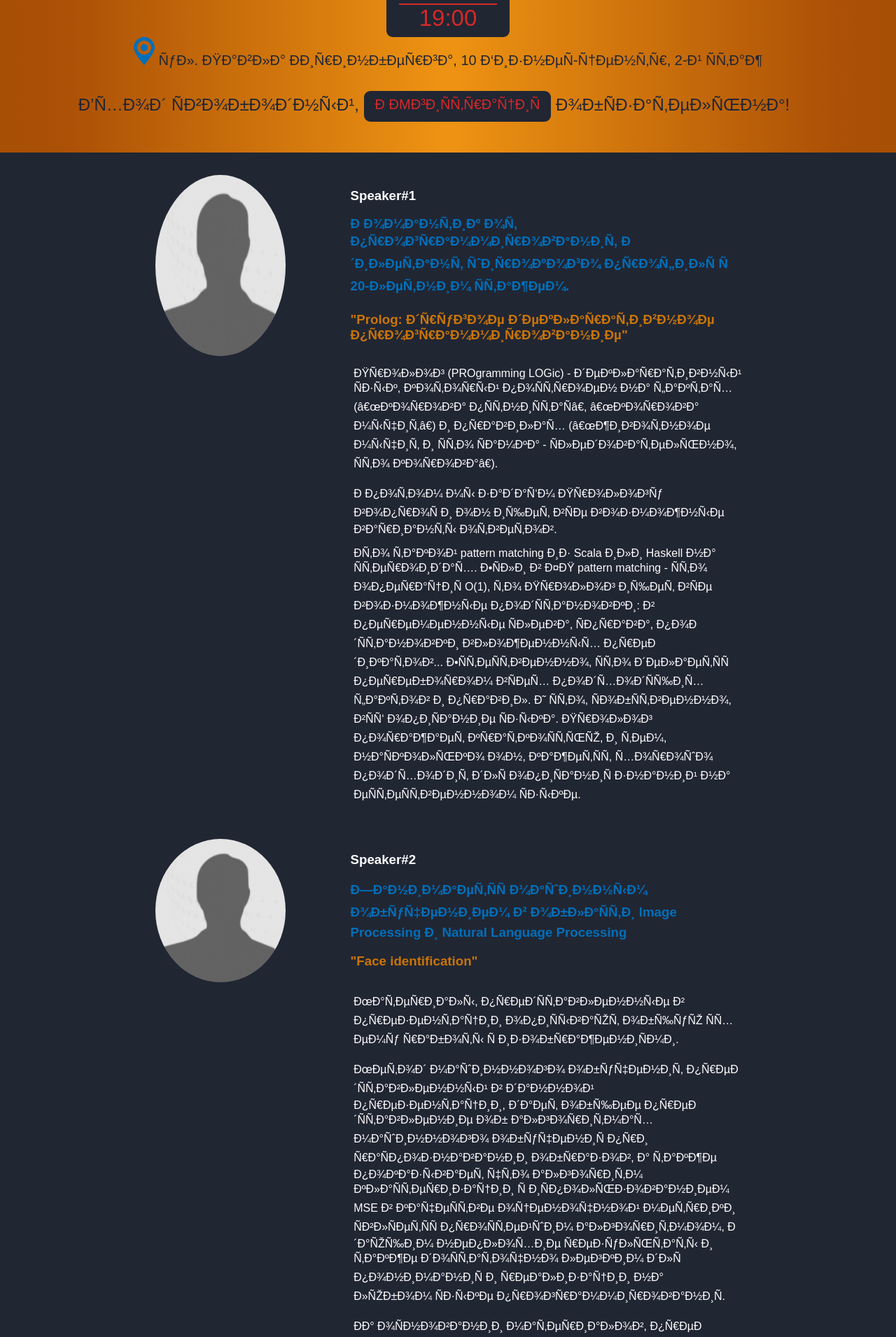
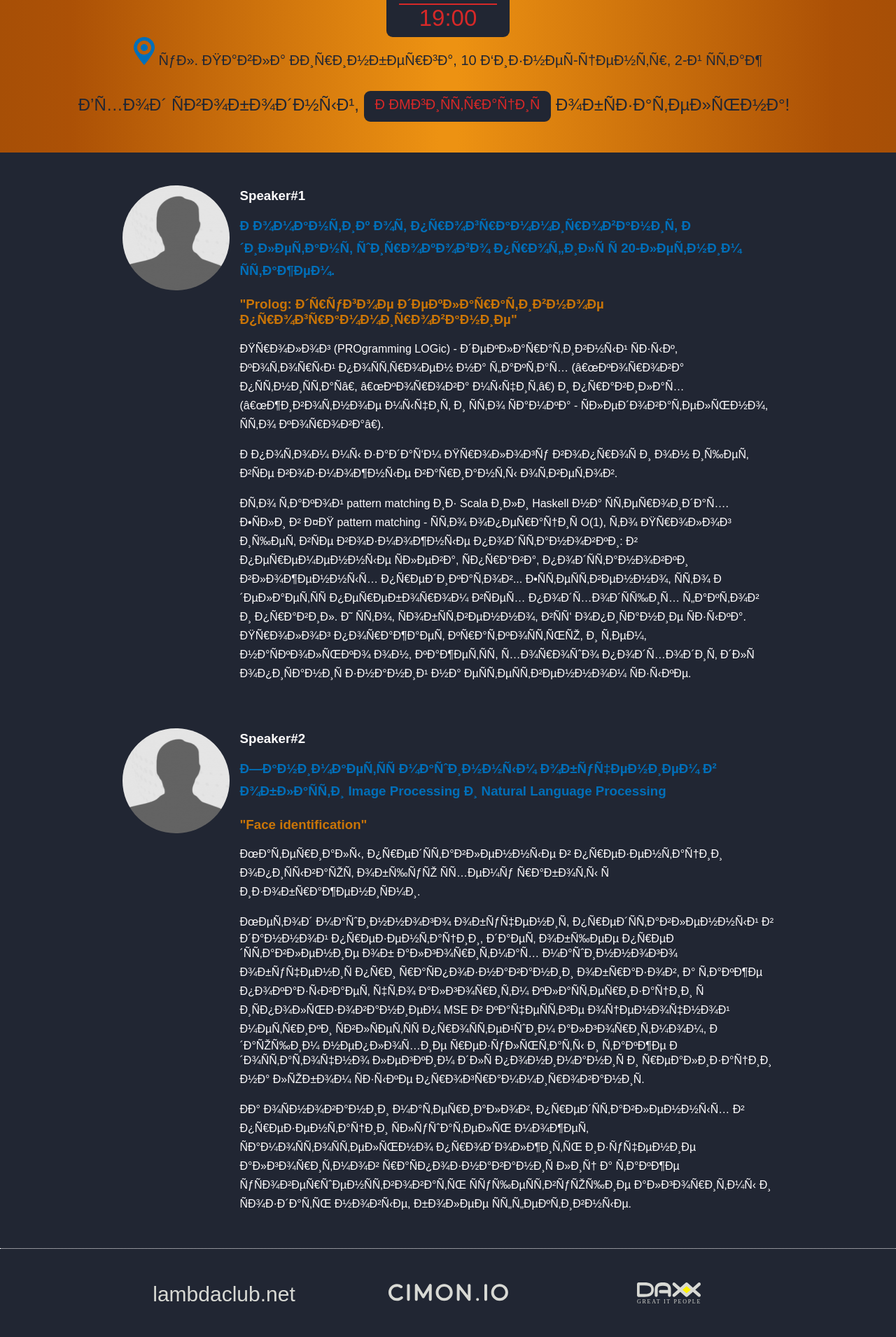
Before and after one commit to lambdaclub/homepage-old, a Jekyll site: the page built from 6/index.html, in a window 1280 px wide. Shown: the part 592-2503 px from the top of the page at 70% size. Built offline with Jekyll 4.4.1, drawn with Linux system fonts in a browser that asks for light colours.

Commit message:
Safari fix

```diff
--- a/6/index.html
+++ b/6/index.html
@@ -31,11 +31,11 @@
       </h3>
       <h3 class="topic">"Prolog: другое декларативное программирование"
       </h3>
-    </div>
-    <div class="description-block">
+       <div class="description-block">
       <p> Пролог (PROgramming LOGic) - декларативный язык, который построен на фактах (“корова пятнистая”, “корова мычит”) и правилах (“животное мычит и это самка - следовательно, это корова”). </p>
       <p> А потом мы задаём Прологу вопрос и он ищет все возможные варианты ответов. </p>
       <p> Это такой pattern matching из Scala или Haskell на стероидах. Если в ФП pattern matching - это операция O(1), то Пролог ищет все возможные подстановки: в переменные слева, справа, подстановки вложенных предикатов... Естественно, это делается перебором всех подходящих фактов и правил. И это, собственно, всё описание языка. Пролог поражает краткостью, и тем, насколько он, кажется, хорошо подходит для описания знаний на естественном языке. </p>
+    </div>
     </div>
   </div>
   <div class="reports-inner">
@@ -46,11 +46,11 @@
       </h3>
       <h3 class="topic">"Face identification"
       </h3>
-    </div>
-    <div class="description-block">
+      <div class="reports-block-description">
       <p> Материалы, представленные в презентации описывают общую схему работы с изображениями. </p>
       <p> Метод машинного обучения, представленный в данной презентации, дает общее представление об алгоритмах машинного обучения при распознавании образов, а также показывает что алгоритм кластеризации с использованием MSE в качестве оценочной метрики является простейшим алгоритмом, дающим неплохие результаты и также достаточно легким для понимания и реализации на любом языке программирования. </p>
       <p> На основании материалов, представленных в презентации слушатель может самостоятельно продолжить изучение алгоритмов распознавания лиц а также усовершенствовать существующие алгоритмы и создать новые, более эффективные. </p>
+    </div>
     </div>
   </div>
 </div>
@@ -66,7 +66,7 @@
       </a>
     </div>
     <div class="pull-right">
-      <a class="softserve" href="http://dataart.ua/"> <img src="/images/dataart.svg">
+      <a class="daxx" href="http://dataart.ua/"> <img src="/images/daxx.svg">
       </a>
     </div>
   </div>
--- a/css/6.scss
+++ b/css/6.scss
@@ -84,37 +84,45 @@
     margin: 2rem auto;
     max-width: 960px;
     display: -webkit-flex;
+    display: -webkit-box;
     display: -moz-flex;
     display: -ms-flex;
     display: -o-flex;
     display: flex;
+    -webkit-flex-flow: row wrap;
     flex-flow: row wrap;
-    justify-content: space-around;
+    justify-content: flex-start;
+    @media (max-width: 568px) {
+      -webkit-box-orient: vertical;
+      -webkit-flex-flow: column wrap;
+      flex-flow: column wrap;
     }
     img {
+      display: block;
       border-radius: 50%;
-    width: 20%;
-    height: auto;
-    @media (max-width: 768px) {
-
+      width: 150px;
+      height: 150px;
+      -webkit-flex: 1;
+      -webkit-box-flex: 1;
+      -moz-flex: 1;
+      -moz-box-flex: 1;
+      -ms-flex: 1;
+      flex: 1;
+      margin-right: 15px;
+      margin-top: 15px;
+      @media (max-width: 768px) {}
+      @media (max-width: 568px) {
+        margin: auto;
       }
-    @media (max-width: 568px) {
-      width: 50%;
-    }
-  }
-  .description-block {
-    width: 100%;
-    vertical-align: middle;
-    @media (max-width: 768px) {
-      font-size: 1em;
-    }
-    @media screen and (min-width: 768px) {
-      width: 60%;
-      margin-left: 31%;
     }
   }
   &-block {
-    width: 60%;
+  -webkit-flex: 5;
+  -webkit-box-flex: 5;
+  -moz-flex: 5;
+  -moz-box-flex: 5;
+  -ms-flex: 5;
+  flex: 5;
   @media (max-width: 568px) {
     width: 100%;
   }
@@ -131,6 +139,12 @@
   }
   h3.speaker-description {
     color: $blue;
+  }
+  &-description {
+    width: 100%;
+    @media (max-width: 768px) {
+      font-size: 1em;
+    }
   }
 }
 }
@@ -157,20 +171,26 @@
     }
     @media screen and (max-width: 568px) {
       font-size: 12px;
+      display: -webkit-box;
       display: inline-flex;
-      flex-direction: column;
+      display: -webkit-inline-flex;
+      display: -ms-inline-flexbox;
+      -webkit-box-orient: vertical;
+      webkit-flex-flow: column wrap;
+      flex-flow: column wrap;
       & a {
-        margin: 0.5rem 0;
+        margin: 0.5rem;
       }
     }
     a {
-      display: inline-flex;
+      display: inline-block;
       color: #D62828;
       background-color: $body-color;
       text-transform: uppercase;
       padding: 0.3rem 1rem;
       font-size: 20px;
       border-radius: 9px;
+      text-align: center;
       &:hover {
         -webkit-box-shadow: inset 0px 0px 7px 0px rgba(1,111,185,1);
         -moz-box-shadow: inset 0px 0px 7px 0px rgba(1,111,185,1);
@@ -260,24 +280,41 @@
   width: 100%;
   max-width: 960px;
   display: -webkit-flex;
+  display: -webkit-box;
   display: -moz-flex;
   display: -ms-flex;
   display: -o-flex;
   display: flex;
   justify-content: space-around;
+  flex-direction: row;
   padding: 2rem 0;
   margin: 0 auto;
-  @media (max-width: 568px) {
-    flex-direction: column;
+  @media (max-width: 700px) {
+    -webkit-box-orient: vertical;
+    webkit-flex-flow: column wrap;
+    flex-flow: column wrap;
     align-items: center;
     padding: 2rem 0;
   }
     li {
       list-style-type: none;
+      -webkit-flex:1;
+      -webkit-box-flex:1;
+      -moz-flex:1;
+      -moz-box-flex:1;
+      -ms-flex:1;
+      flex: 1;
+      min-height: 30px;
+      text-align: center;
+      @media (min-width: 568px) {
+        margin: auto;
+        width: auto;
+       }
       @media (max-width: 768px) {
         padding: 1rem 0 0 0;
       }
       a {
+        display: block;
         color: $body-color;
         text-decoration: none;
         font-size: 20px;
@@ -296,7 +333,9 @@
   max-width: 960px;
   margin: 0 auto;
   padding: 3rem 0;
+  text-align: center;
   display: -webkit-flex;
+  display: -webkit-box;
   display: -moz-flex;
   display: -ms-flex;
   display: -o-flex;
@@ -304,7 +343,9 @@
   justify-content: space-around;
   flex-direction: row;
   @media (max-width: 768px) {
-    flex-direction: column;
+    -webkit-box-orient: vertical;
+    webkit-flex-flow: column wrap;
+    flex-flow: column wrap;
     align-items: center;
     padding: 2rem 0 0 0;
   }
@@ -317,6 +358,12 @@
 .pull-left,
 .pull-center,
 .pull-right {
+  -webkit-flex:1;
+  -webkit-box-flex:1;
+  -moz-flex:1;
+  -moz-box-flex:1;
+  -ms-flex:1;
+  flex: 1;
   font-family: Arial, Helvetica, sans-serif;
   @media (max-width: 768px) {
     margin-bottom: 2rem;
@@ -335,3 +382,10 @@
 .pull-left a {
   color: #d8d9d4;
 }
+
+.daxx img {
+  display: block;
+  width: 100px;
+  height: auto;
+  margin: auto;
+}
```
Also changed, not shown: images/daxx.svg (added). Lines whose indentation alone changed are shown as unchanged.
